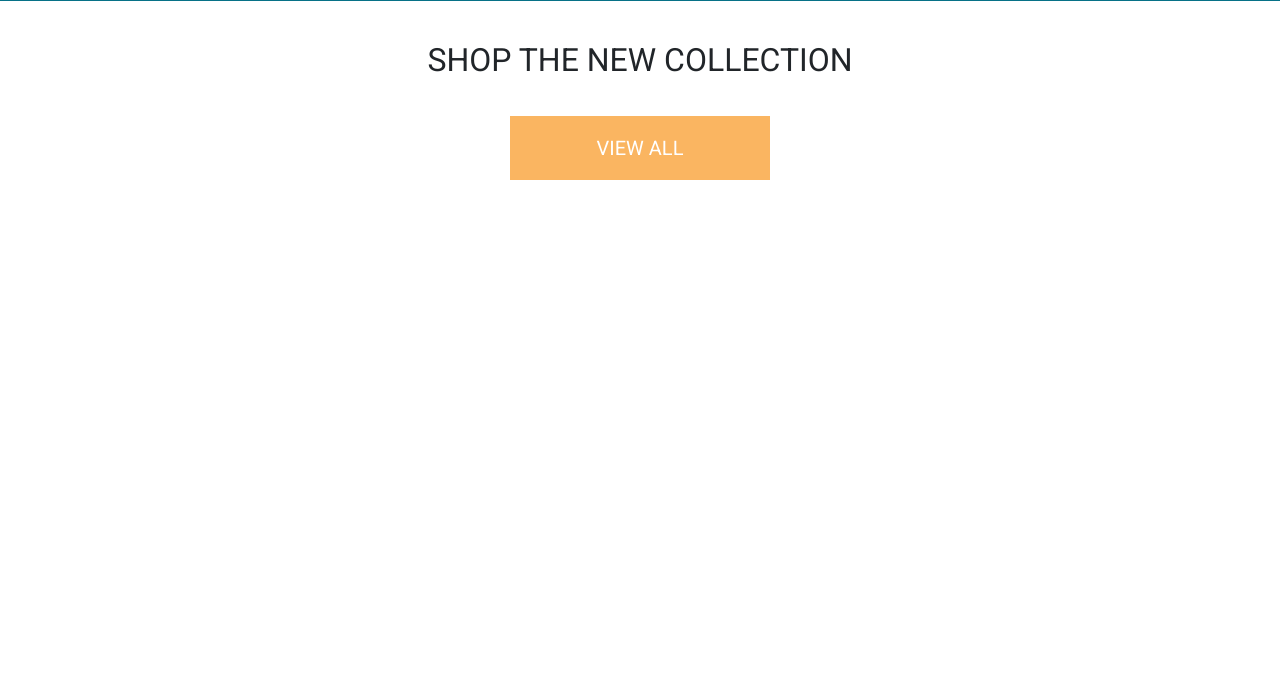
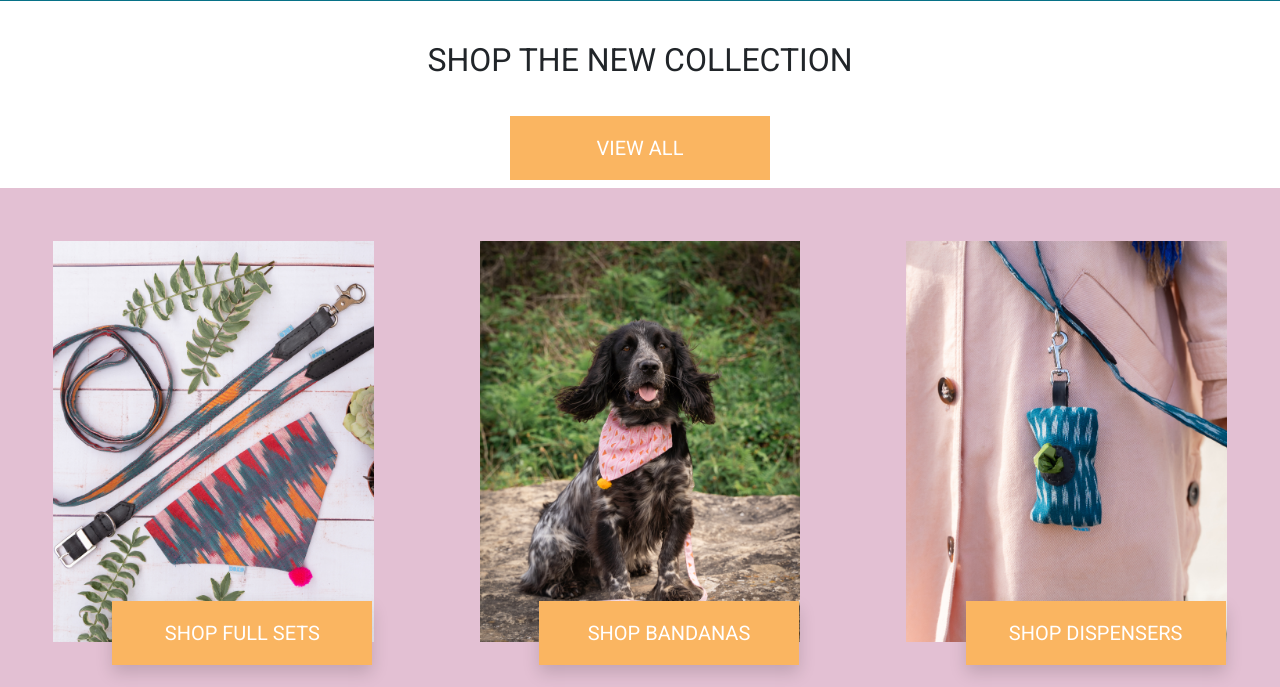
Before and after one commit to Code-Institute-Submissions/jacobroos87-koko-collective-MS4, a Django app: page / in a window 1280 px wide. Shown: the part 2272-2959 px from the top of the page. Before the commit the page ends 2452 px from the top, so only its background shows below. Run offline with Django 3.2, Linux system fonts and the light colour scheme; data that the repository does not hold is empty; some libraries are stand-ins or nearby versions.

Commit message:
Added card sections to lower part of home page

```diff
--- a/home/templates/home/index.html
+++ b/home/templates/home/index.html
@@ -168,6 +168,42 @@
         </div>
     </div>
 </div>
+<div class="container-fluid banner-links">
+    <div class="row">
+        <div class="col-md-4 card-banner-item">
+            <div class="card h-100 border-0 m-2">
+                <div class="card-body pb-0">
+                    <img src="{% static '../media/full-set-home.jpg' %}" class="img-fluid" alt="">
+                </div>
+                <div class="card-footer pt-0 border-0 text-center">
+                    <a href="{% url 'products' %}" class="banner-card-buttons btn btn-lg rounded-0 text-uppercase py-3 shadow">SHOP FULL SETS</a>
+                </div>
+            </div>
+        </div>
+        <div class="col-md-4 card-banner-item">
+            <div class="card h-100 border-0 m-2">
+                <div class="card-body pb-0">
+                    <img src="{% static '../media/flash-bandana.jpg' %}" class="img-fluid" alt="">
+                </div>
+                <div class="card-footer pt-0 border-0 text-center">
+                    <a href="{% url 'products' %}" class="banner-card-buttons btn btn-lg rounded-0 text-uppercase py-3 shadow">SHOP BANDANAS</a>
+                </div>
+            </div>
+        </div>
+        <div class="col-md-4 card-banner-item">
+            <div class="card h-100 border-0 m-2">
+                <div class="card-body pb-0">
+                    <img src="{% static '../media/wb-home.jpg' %}" class="img-fluid" alt="">
+                </div>
+                <div class="card-footer pt-0 border-0 text-center">
+                    <a href="{% url 'products' %}" class="banner-card-buttons btn btn-lg rounded-0 text-uppercase py-3 shadow">SHOP DISPENSERS</a>
+                </div>
+            </div>
+        </div>
+
+    </div>
+</div>
+
 
 
 
--- a/static/css/base.css
+++ b/static/css/base.css
@@ -77,6 +77,15 @@ body {
     min-width: 260px;
 }
 
+.banner-card-buttons {
+    background: #FAB561;
+    color: white;
+    min-width: 260px;
+    position: absolute;
+    bottom: 5px;
+    left: 22%;
+}
+
 .btn-black {
     background: black;
     color: white;
@@ -105,10 +114,25 @@ body {
     width: 100%;
 }
 
+.banner-links {
+    background-color: #E3C0D3;
+}
+
 .delivery-banner p {
     margin: 0.5rem 0;
 }
 
+.card-banner-item {
+    padding: 25px 25px;
+}
+
+.card {
+    background-color: unset;
+}
+
+.card-footer {
+    background-color: unset;
+}
 /* -------------------------------- Media Queries */
 
 /* Slightly larger container on xl screens */
```
Also changed, not shown: media/flash-bandana.jpg (added), media/full-set-home.jpg (added), media/wb-home.jpg (added).
